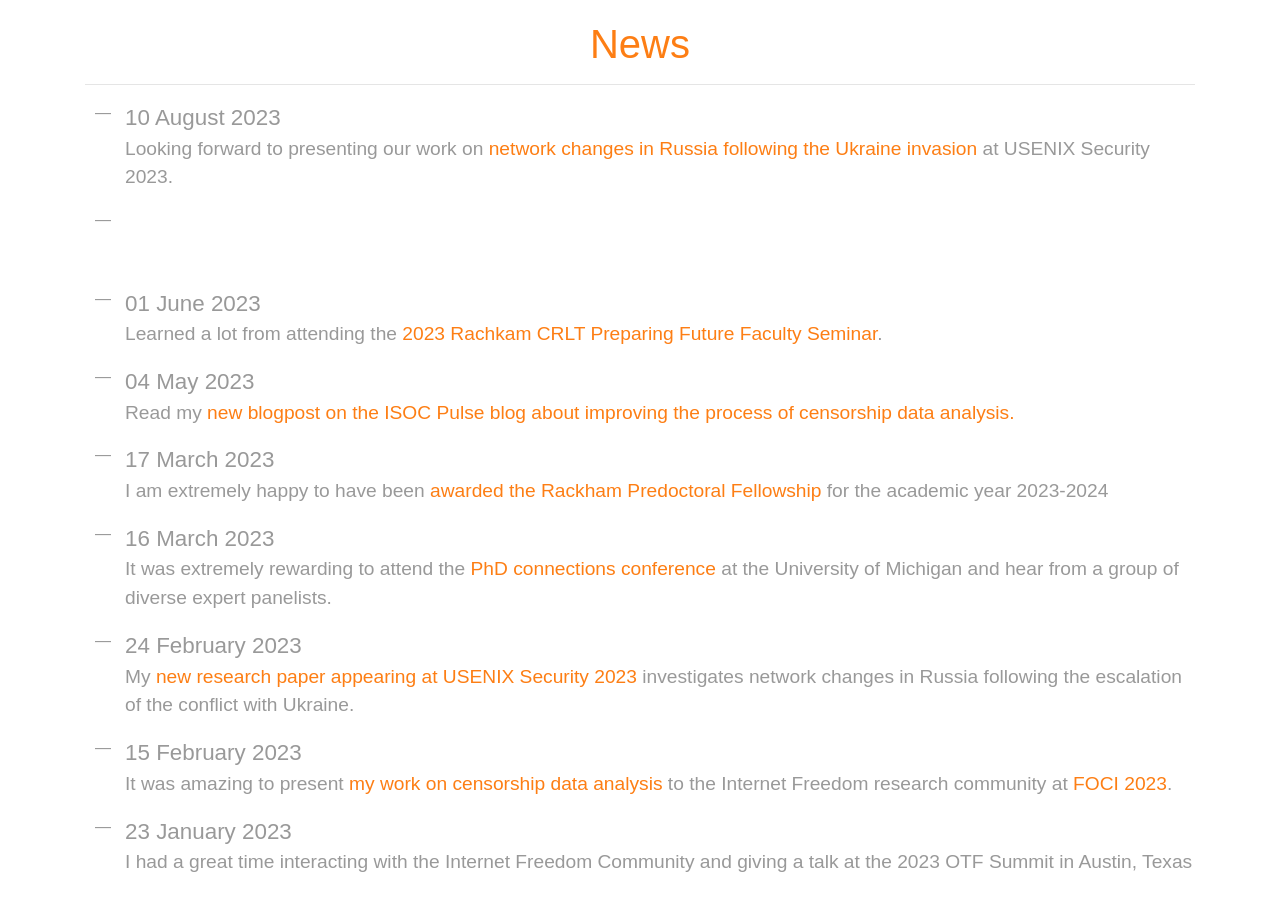
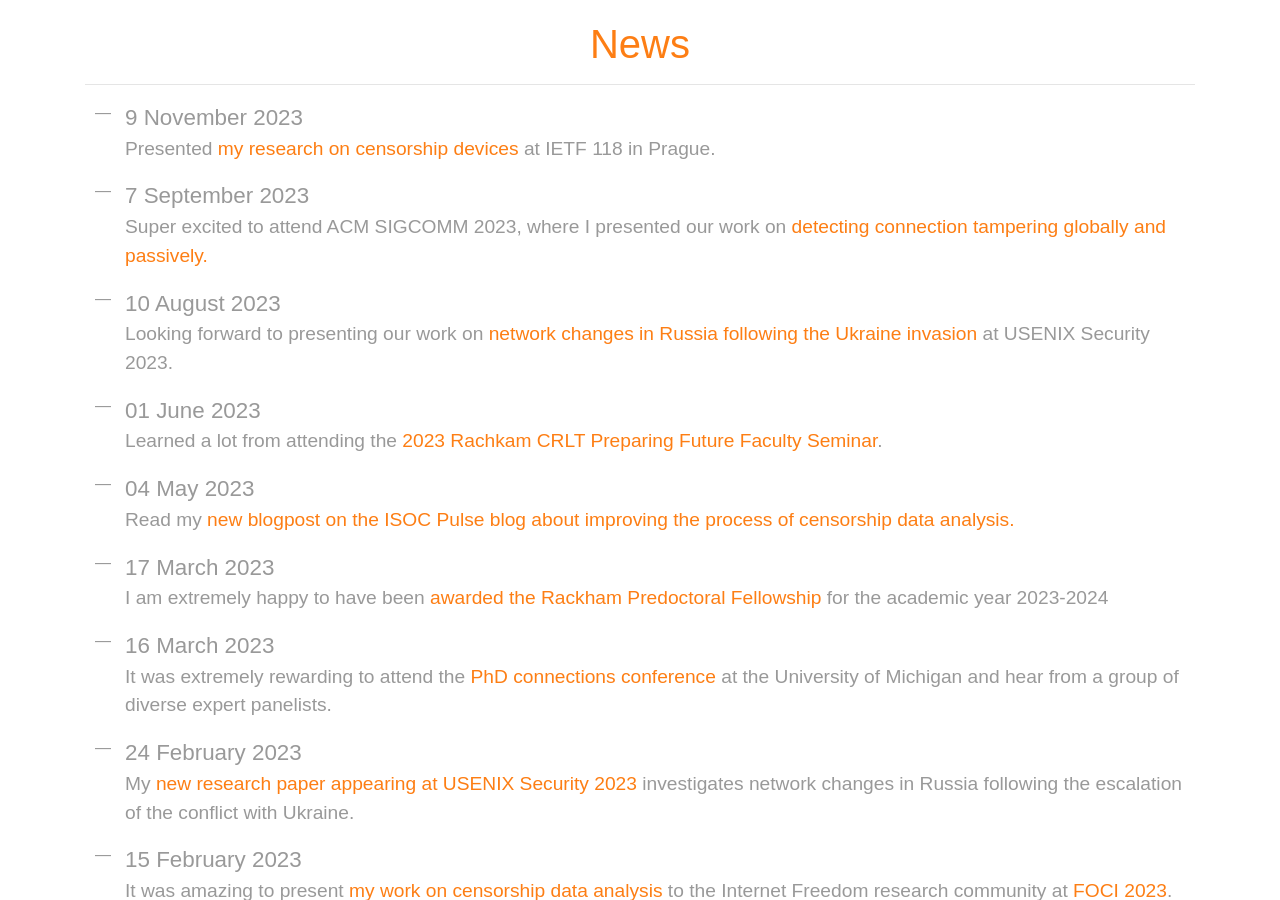
Before and after one commit to ramakrishnansr/ramakrishnansr.github.io, a Jekyll site: the page built from news.html, in a window 1280 px wide and 900 px high. Built offline with Jekyll 4.4.1, drawn with Linux system fonts in a browser that asks for light colours; nearby versions of some CDN libraries; some web fonts are replaced.

Commit message:
Changing phrasing with censored planet and adding IETF

```diff
--- a/_data/news.yml
+++ b/_data/news.yml
@@ -1,11 +1,14 @@
+- key: news43
+  date: 9 November 2023
+  description: 'Presented <a href="https://www.youtube.com/live/4O1NsdOeXgU?si=2aQkGLP8jfjQpZNu&t=4470" target="_blank">my research on censorship devices</a> at IETF 118 in Prague.'
+  home: 'true'
 - key: news42
   date: 7 September 2023
   description: 'Super excited to attend ACM SIGCOMM 2023, where I presented our work on <a href="assets/passive.pdf" target="_blank">detecting connection tampering globally and passively.</a>'
   home: 'true'
+- key: news41
   date: 10 August 2023
   description: 'Looking forward to presenting our work on <a href="assets/russia-ukraine-invasion.pdf" target="_blank">network changes in Russia following the Ukraine invasion</a> at USENIX Security 2023.'
-  home: 'true'
-- key: news40
   home: 'true'
 - key: news39
   date: 01 June 2023
--- a/index.html
+++ b/index.html
@@ -38,11 +38,11 @@
 
           </div>
           <div class="col-md-6">
-              <p style="font-size: 20px;"> I am a sixth year PhD candidate at the University of Michigan <a class = "fg-theme" href = "https://www.cse.umich.edu/" target="_blank" title="Go to the UMich page">Computer Science and Engineering</a> department, where I am advised by <a class = "fg-theme" href="https://ensa.fi/" target="_blank"title="Go to Roya page">Prof. Roya Ensafi</a>. I am interested in using Internet measurement methods to detect, analyze and prevent large-scale threats to Internet users' security and privacy.
+              <p style="font-size: 20px;"> I am a sixth year PhD candidate at the University of Michigan <a class = "fg-theme" href = "https://www.cse.umich.edu/" target="_blank" title="Go to the UMich page">Computer Science and Engineering</a> department, where I am advised by <a class = "fg-theme" href="https://ensa.fi/" target="_blank"title="Go to Roya page">Prof. Roya Ensafi</a>. I am interested in using empirical methods to detect, analyze and prevent large-scale threats to the security and privacy of Internet users.
                 <br/> <br/>
-              My research involves measuring Internet censorship and other forms of network interference at global scale. I lead work on the <a  class = "fg-theme" href="https://www.censoredplanet.org" target="_blank" title="Go to the CensoredPlanet Observatory">Censored Planet Observatory</a>, a remote measurement platform for the continuous monitoring of various types of network interference around the world. My work also involves understanding and analyzing the network technologies that enable censorship. I am the recipient of a FOCI Rising Star Award, an OTF Information Controls Fellowship, a Rackham Predoctoral Fellowship, and an IRTF Applied Networking Research Prize.
+              My research involves measuring Internet censorship and other forms of network interference at global scale. My research work has helped produce the <a  class = "fg-theme" href="https://www.censoredplanet.org" target="_blank" title="Go to the CensoredPlanet Observatory">Censored Planet Observatory</a>, a remote measurement platform for the continuous monitoring of various types of network interference around the world. My work also involves understanding and analyzing the network technologies that enable censorship. I am the recipient of a FOCI Rising Star Recognition, an OTF Information Controls Fellowship, a Rackham Predoctoral Fellowship, and an IRTF Applied Networking Research Prize.
               <br/><br/>
-              Previously, I was a research intern at <a  class = "fg-theme" href="https://research.cloudflare.com/" target="_blank">Cloudflare Research</a> in Summer 2022. I was also an <a class = "fg-theme" href="https://www.opentech.fund/about/people/ramakrishnan-sundara-raman/" target="_blank">OTF Senior ICFP Fellow in Information Controls</a> at <a class = "fg-theme" href="https://citizenlab.ca">The Citizen Lab</a>.</p>
+              Previously, I was a research intern at <a  class = "fg-theme" href="https://research.cloudflare.com/" target="_blank">Cloudflare Research</a> and an <a class = "fg-theme" href="https://www.opentech.fund/about/people/ramakrishnan-sundara-raman/" target="_blank">OTF Senior ICFP Fellow in Information Controls</a> at <a class = "fg-theme" href="https://citizenlab.ca">The Citizen Lab</a>.</p>
               <a class="btn btn-theme btn-rounded" target="_blank" href="assets/CV_Ramakrishnan_Sundara_Raman.pdf"><p style="color: white; text-align:center; margin: 0;">Download CV</p></a>
             </div>
           </div>
```
Also changed, not shown: _data/talks.yml (+6 -1 lines), _publications/2022-12-01-network-measurements-methods-locating-examining-censorship-devices.md (+1 -0 lines), _publications/2023-09-11-global-passive-detection-connection-tampering.md (+1 -0 lines), 1 other file.
